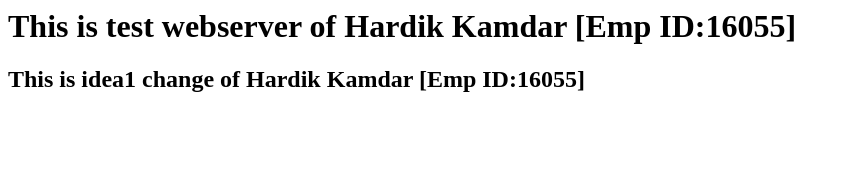
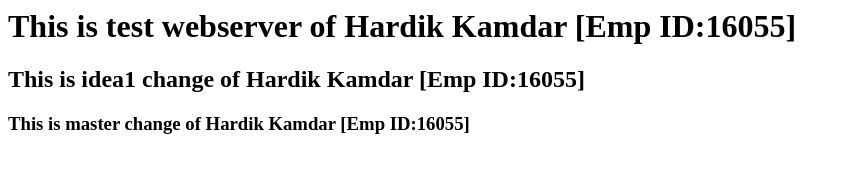
Before and after one commit to HArdikKamdar/WebApp, a plain HTML site: page index.html in a window 1280 px wide. Shown: the whole page, without its empty margins (0-849 px from the left). Drawn offline with Linux system fonts and the light colour scheme.

Commit message:
master change

```diff
--- a/index.html
+++ b/index.html
@@ -1,2 +1,3 @@
 <h1>This is test webserver of Hardik Kamdar [Emp ID:16055]</h1>
 <h2>This is idea1 change  of Hardik Kamdar [Emp ID:16055]</h2>
+<h3>This is master change  of Hardik Kamdar [Emp ID:16055]</h3>
```
